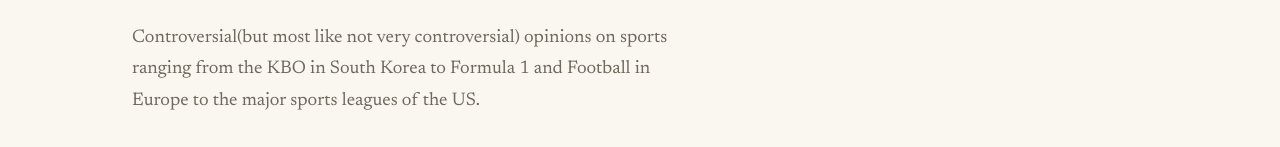
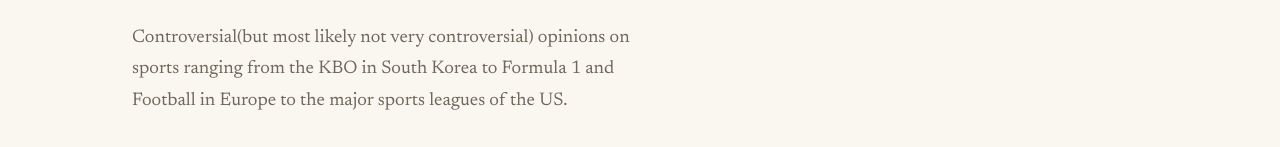
Before and after one commit to yoohyoungjoon/yoohyoungjoon.github.io, an Astro site: page /sports in a window 1280 px wide. Shown: the part 240-387 px from the top of the page. Built offline with nearby package versions, Linux system fonts and the light colour scheme; Astro itself is replaced by a stand-in of ours.

Commit message:
some new changes

```diff
--- a/src/pages/sports/index.astro
+++ b/src/pages/sports/index.astro
@@ -12,7 +12,7 @@ const posts = (await getCollection("sports", ({ data }) => !data.draft)).sort(
     <p class="eyebrow">Section</p>
     <h1>Sports</h1>
     <p style="max-width:52ch;color:var(--ink-soft)">
-      Controversial(but most like not very controversial) opinions on sports ranging from the KBO in South Korea to Formula 1 and Football in Europe to the major sports leagues of the US.
+      Controversial(but most likely not very controversial) opinions on sports ranging from the KBO in South Korea to Formula 1 and Football in Europe to the major sports leagues of the US.
     </p>
 
     {posts.length > 0 ? (
```
